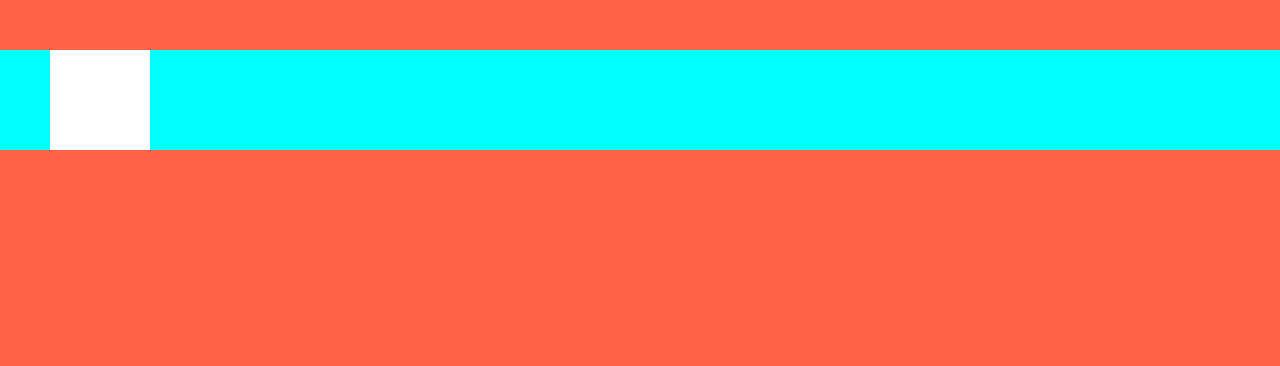
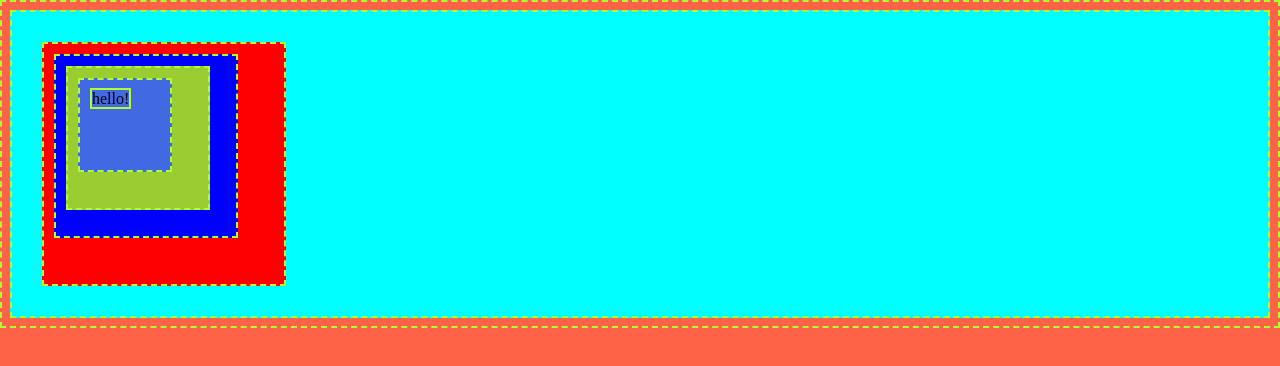
Before and after one commit to project815/htmlStudy, a plain HTML site: page css.html in a window 1280 px wide. Drawn offline with Linux system fonts and the light colour scheme.

Commit message:
margin and padding

```diff
--- a/css.html
+++ b/css.html
@@ -8,11 +8,14 @@
     <meta name="viewport" content="width=device-width, initial-scale=1.0" />
     <title>Home - My first website</title>
     <style>
+      * {
+        border: 2px dashed greenyellow;
+      }
       html {
         background-color: tomato;
       }
       body {
-        margin: 0px;
+        padding: 30px;
         background-color: cyan;
       }
       h1 {
@@ -27,13 +30,34 @@
         text-align: center;
       }
       div {
-        margin: 50px 50px;
-        height: 100px;
-        width: 100px;
+        padding: 10px;
+        height: 250px;
+        width: 250px;
         background-color: white;
       }
+      #first {
+        background-color: red;
+        height: 220px;
+        width: 220px;
+      }
+      #second {
+        background-color: blue;
+        height: 160px;
+        width: 160px;
+      }
+      #thrid {
+        background-color: yellowgreen;
+        height: 120px;
+        width: 120px;
+      }
+      #fourth {
+        background-color: royalblue;
+        height: 70px;
+        width: 70px;
+      }
       span {
-        background-color: aqua;
+        border-style: solid;
+        /* background-color: aqua; */
       }
     </style>
     <link href="style.css" rel="stylesheet" />
@@ -48,7 +72,13 @@
       <mark>안녕하세요</mark>
     </main>
     <footer>&copy : 2020 N.C</footer> -->
-    <div></div>
+    <div id="first">
+      <div id="second">
+        <div id="thrid">
+          <div id="fourth"><span>hello!</span></div>
+        </div>
+      </div>
+    </div>
     <!-- <span>hello</span>
     <span>hello</span>
     <span>hello</span>
```
